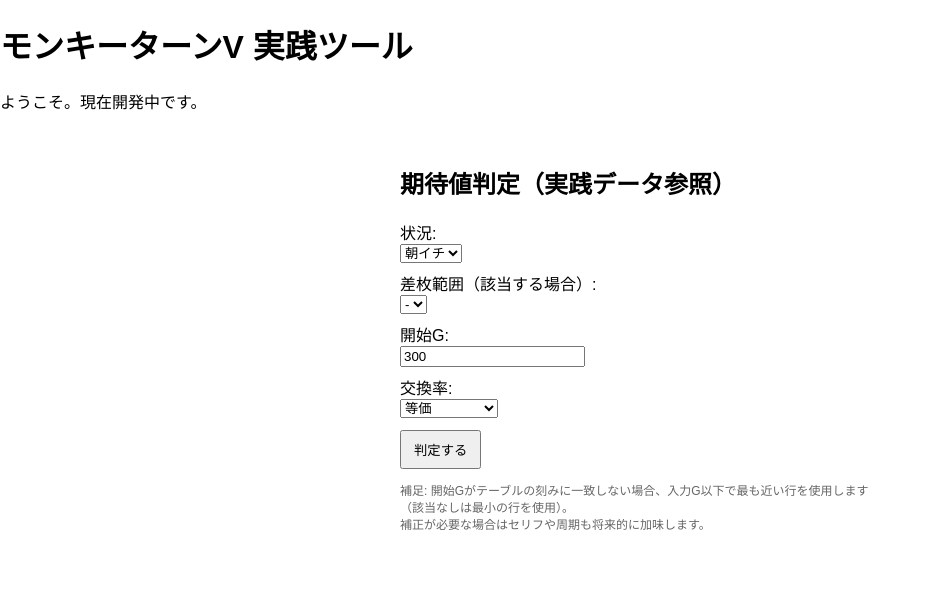
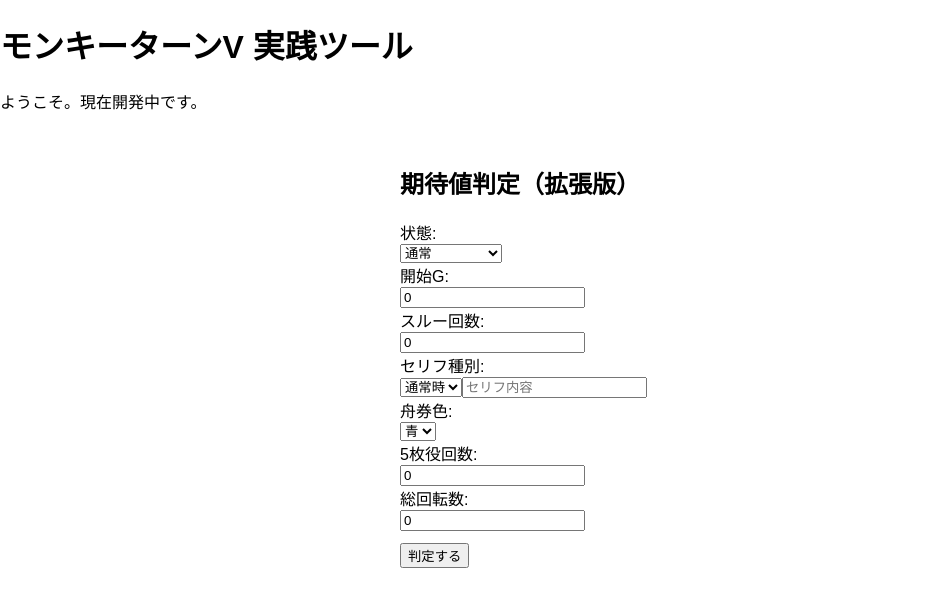
Before and after one commit to Yuichi-Mototsugu/monkeyturn-v-tool, a Next.js app: page / in a window 1280 px wide. Shown: the top 606 px of the page, without its empty margins (0-926 px from the left). Built offline with nearby package versions, Linux system fonts and the light colour scheme; no server answers.

Commit message:
Update ExpectationChecker.tsx

```diff
--- a/app/components/ExpectationChecker.tsx
+++ b/app/components/ExpectationChecker.tsx
@@ -2,135 +2,168 @@
 import React, { useEffect, useState } from 'react'
 
 type Entry = {
-  situation: string;
-  diff_range: string;
-  start_g: number;
-  exp_equal: number;
-  exp_56: number;
+  日付: string;
+  状態: string;
+  G数: number;
+  スルー回数: number;
+  セリフ種別: string;
+  セリフ内容: string;
+  舟券色: string;
+  ["5枚役回数"]: number;
+  総回転数: number;
+  ["5枚役確率"]: number;
+  判定結果: string | null;
 }
 
 export default function ExpectationChecker() {
   const [data, setData] = useState<Entry[]>([])
-  const [situation, setSituation] = useState<string>('朝イチ')
-  const [diffRange, setDiffRange] = useState<string>('-')
-  const [startG, setStartG] = useState<number>(300)
-  const [exchangeType, setExchangeType] = useState<string>('等価') // '等価' or '56枚' or 'カスタム'
-  const [customRate, setCustomRate] = useState<number>(47)
-  const [result, setResult] = useState<{ yen: number; action: string; source: Entry | null } | null>(null)
+  const [form, setForm] = useState<Entry>({
+    日付: '',
+    状態: '通常',
+    G数: 0,
+    スルー回数: 0,
+    セリフ種別: '通常時',
+    セリフ内容: '',
+    舟券色: '青',
+    ["5枚役回数"]: 0,
+    総回転数: 0,
+    ["5枚役確率"]: 0,
+    判定結果: null
+  })
+  const [result, setResult] = useState<{yen:number, action:string} | null>(null)
 
   useEffect(() => {
-    fetch('/expectation_data.json')
+    fetch('/data/expectation_data.json')
       .then(r => r.json())
       .then((json: Entry[]) => {
         setData(json)
-        if (json.length > 0) {
-          setSituation(json[0].situation)
-          setDiffRange(json[0].diff_range)
-        }
       })
       .catch(e => {
-        console.error('Failed to load expectation_data.json', e)
+        console.error('Failed to load JSON', e)
       })
   }, [])
 
-  function findBestEntry(situation: string, diffRange: string, g: number): Entry | null {
-    let candidates = data.filter(d => d.situation === situation && d.diff_range === diffRange)
-    if (candidates.length === 0) {
-      candidates = data.filter(d => d.situation === situation)
-    }
-    if (candidates.length === 0) return null
-
-    const le = candidates.filter(c => c.start_g <= g)
-    if (le.length > 0) {
-      return le.reduce((a, b) => (a.start_g > b.start_g ? a : b))
-    } else {
-      return candidates.reduce((a, b) => (a.start_g < b.start_g ? a : b))
-    }
+  // 期待値ベースを算出（ここではG数と状態をキーに簡易検索）
+  function findBaseValue(): number {
+    const candidates = data.filter(
+      d => d.状態 === form.状態
+    )
+    if (candidates.length === 0) return 0
+    const closest = candidates.reduce((a,b) =>
+      Math.abs(a.G数 - form.G数) < Math.abs(b.G数 - form.G数) ? a : b
+    )
+    return form.状態.includes('朝イチ') ? 2000 : 1000 // 仮：あとで実データに置換
   }
 
-  function computeExpected(entry: Entry | null): number {
-    if (!entry) return 0
-    if (exchangeType === '等価') return entry.exp_equal
-    if (exchangeType === '56枚') return entry.exp_56
+  // 補正ロジック
+  function applyCorrection(base: number): number {
+    let corrected = base
 
-    const equalRate = 47
-    const target = customRate || equalRate
-    if (target === 56) return entry.exp_56
-    if (target === equalRate) return entry.exp_equal
+    // 舟券色補正
+    const colorBonus: Record<string, number> = {
+      "青": 0,
+      "黄": 500,
+      "銀": 1000,
+      "金": 2000,
+      "虹": 3000
+    }
+    corrected += colorBonus[form.舟券色] || 0
 
-    const t = (target - equalRate) / (56 - equalRate)
-    return Math.round(entry.exp_equal + t * (entry.exp_56 - entry.exp_equal))
+    // セリフ補正例（モードB示唆以上で+500円）
+    if (form.セリフ内容.includes('波多野感じ')) corrected += 500
+    if (form.セリフ内容.includes('百年早え')) corrected += 1000
+
+    // 5枚役確率補正（設定6付近で+1500円）
+    const probability = form.総回転数 > 0
+      ? form["5枚役回数"] / form.総回転数
+      : 0
+    const setting6Prob = 1 / 22.53
+    if (probability >= setting6Prob * 0.95) corrected += 1500
+
+    return corrected
   }
 
   function onCheck() {
-    const entry = findBestEntry(situation, diffRange, startG)
-    const yen = computeExpected(entry)
+    const base = findBaseValue()
+    const yen = applyCorrection(base)
     const action = yen > 0 ? '続行' : 'ヤメ'
-    setResult({ yen, action, source: entry })
+    setResult({ yen, action })
   }
 
-  const situations = Array.from(new Set(data.map(d => d.situation)))
-  const diffRanges = Array.from(new Set(data.filter(d => d.situation === situation).map(d => d.diff_range)))
+  return (
+    <div style={{ padding: 16, maxWidth: 480, margin: '0 auto' }}>
+      <h2>期待値判定（拡張版）</h2>
 
-  return (
-    <div style={{ padding: 16, fontFamily: 'sans-serif', maxWidth: 480, margin: '0 auto' }}>
-      <h2>期待値判定（実践データ参照）</h2>
-
-      <div style={{ marginBottom: 8 }}>
-        <label>状況:</label><br />
-        <select value={situation} onChange={e => { setSituation(e.target.value); setDiffRange('-'); }}>
-          {situations.map(s => <option key={s} value={s}>{s}</option>)}
+      {/* 状態 */}
+      <div>
+        <label>状態:</label><br/>
+        <select value={form.状態} onChange={e => setForm({ ...form, 状態: e.target.value })}>
+          <option value="通常">通常</option>
+          <option value="朝イチ">朝イチ</option>
+          <option value="激走チャージ">激走チャージ</option>
+          <option value="完走後">完走後</option>
+          <option value="非完走後">非完走後</option>
+          <option value="引継ぎ">引継ぎ</option>
         </select>
       </div>
 
-      <div style={{ marginBottom: 8 }}>
-        <label>差枚範囲（該当する場合）:</label><br />
-        <select value={diffRange} onChange={e => setDiffRange(e.target.value)}>
-          <option value="-">-</option>
-          {diffRanges.map(dr => <option key={dr} value={dr}>{dr}</option>)}
+      {/* G数 */}
+      <div>
+        <label>開始G:</label><br/>
+        <input type="number" value={form.G数} onChange={e => setForm({ ...form, G数: Number(e.target.value) })} />
+      </div>
+
+      {/* スルー回数 */}
+      <div>
+        <label>スルー回数:</label><br/>
+        <input type="number" value={form.スルー回数} onChange={e => setForm({ ...form, スルー回数: Number(e.target.value) })} />
+      </div>
+
+      {/* セリフ */}
+      <div>
+        <label>セリフ種別:</label><br/>
+        <select value={form.セリフ種別} onChange={e => setForm({ ...form, セリフ種別: e.target.value })}>
+          <option value="通常時">通常時</option>
+          <option value="激走">激走</option>
+        </select>
+        <input type="text" placeholder="セリフ内容" value={form.セリフ内容}
+          onChange={e => setForm({ ...form, セリフ内容: e.target.value })} />
+      </div>
+
+      {/* 舟券色 */}
+      <div>
+        <label>舟券色:</label><br/>
+        <select value={form.舟券色} onChange={e => setForm({ ...form, 舟券色: e.target.value })}>
+          <option value="青">青</option>
+          <option value="黄">黄</option>
+          <option value="銀">銀</option>
+          <option value="金">金</option>
+          <option value="虹">虹</option>
         </select>
       </div>
 
-      <div style={{ marginBottom: 8 }}>
-        <label>開始G:</label><br />
-        <input type="number" value={startG} onChange={e => setStartG(Number(e.target.value))} />
+      {/* 5枚役 */}
+      <div>
+        <label>5枚役回数:</label><br/>
+        <input type="number" value={form["5枚役回数"]} onChange={e => setForm({ ...form, ["5枚役回数"]: Number(e.target.value) })} />
       </div>
 
-      <div style={{ marginBottom: 8 }}>
-        <label>交換率:</label><br />
-        <select value={exchangeType} onChange={e => setExchangeType(e.target.value)}>
-          <option value="等価">等価</option>
-          <option value="56枚">56枚</option>
-          <option value="カスタム">カスタム(枚)</option>
-        </select>
-        {exchangeType === 'カスタム' && (
-          <div style={{ marginTop: 6 }}>
-            <input type="number" value={customRate} onChange={e => setCustomRate(Number(e.target.value))} /> 枚
-            <div style={{ fontSize: 12, color: '#666' }}>注: カスタムは等価(47枚)と56枚の線形補間で推定します。</div>
-          </div>
-        )}
+      {/* 総回転数 */}
+      <div>
+        <label>総回転数:</label><br/>
+        <input type="number" value={form.総回転数} onChange={e => setForm({ ...form, 総回転数: Number(e.target.value) })} />
       </div>
 
       <div style={{ marginTop: 12 }}>
-        <button onClick={onCheck} style={{ padding: '8px 12px' }}>判定する</button>
+        <button onClick={onCheck}>判定する</button>
       </div>
 
       {result && (
         <div style={{ marginTop: 16, padding: 12, borderRadius: 6, background: result.yen > 0 ? '#e6ffed' : '#ffe6e6' }}>
           <div><strong>期待値 (約)</strong>: {result.yen >= 0 ? '＋' : ''}{result.yen} 円</div>
           <div><strong>判定</strong>: <span style={{ color: result.yen > 0 ? 'green' : 'red' }}>{result.action}</span></div>
-          <div style={{ fontSize: 12, color: '#444', marginTop: 8 }}>
-            {result.source
-              ? `参照: 状況=${result.source.situation} / 差枚=${result.source.diff_range} / 開始G=${result.source.start_g}`
-              : '該当データなし（状況を調整してください）'}
-          </div>
         </div>
       )}
-
-      <div style={{ marginTop: 12, fontSize: 12, color: '#666' }}>
-        <div>補足: 開始Gがテーブルの刻みに一致しない場合、入力G以下で最も近い行を使用します（該当なしは最小の行を使用）。</div>
-        <div>補正が必要な場合はセリフや周期も将来的に加味します。</div>
-      </div>
     </div>
   )
 }
```
